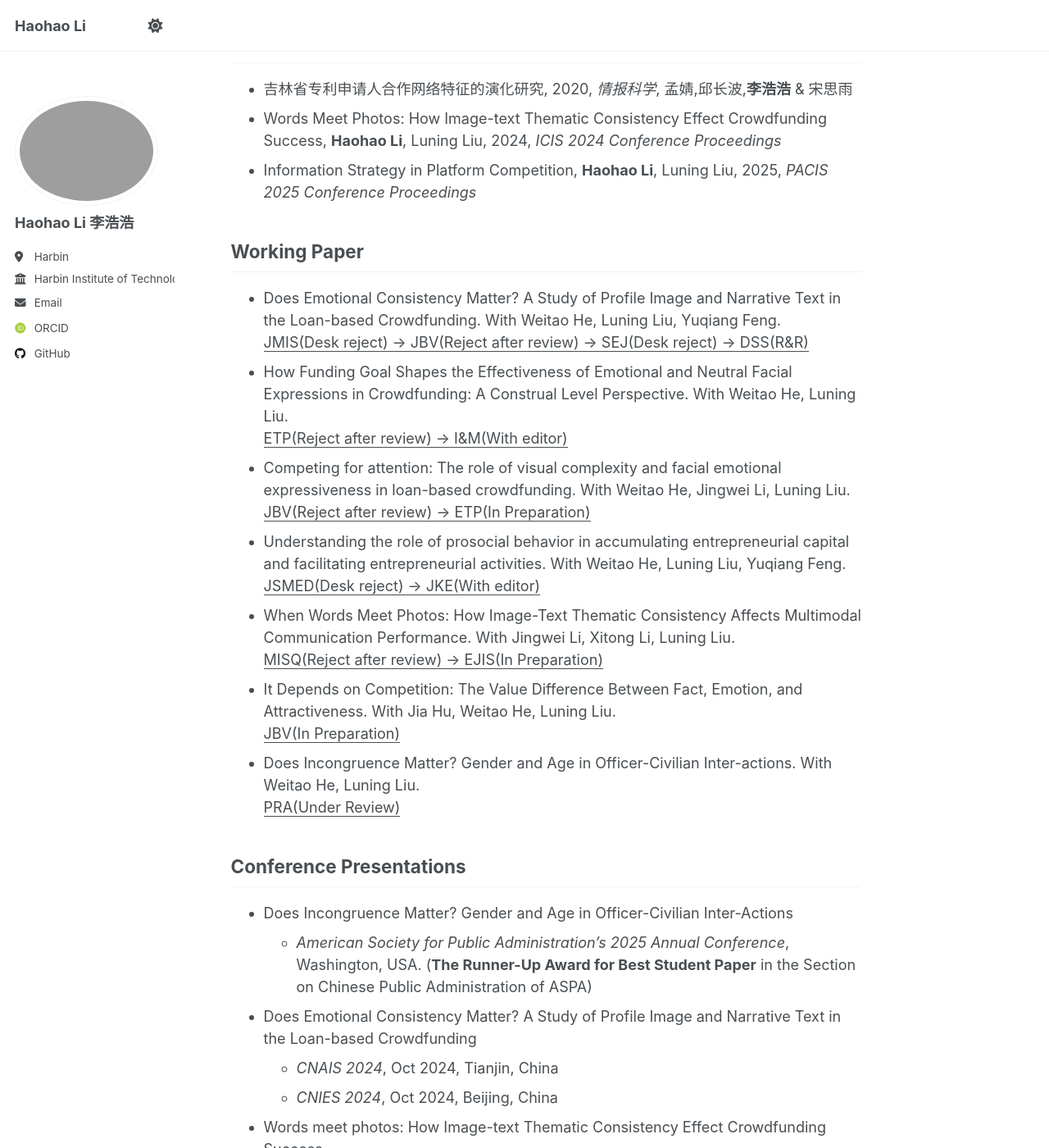
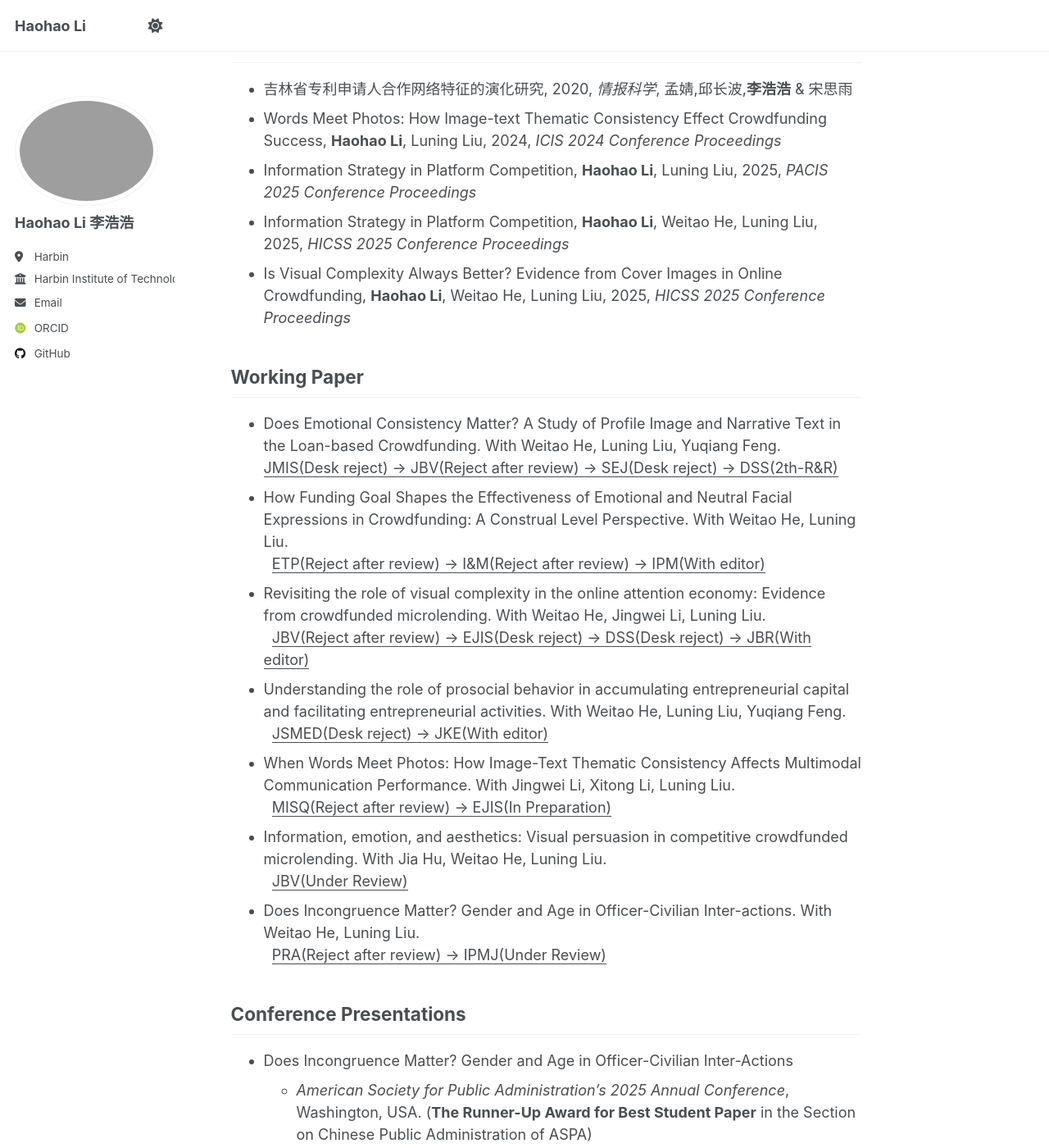
Before and after one commit to Harold9568/Harold9568.github.io, a Jekyll site: the page built from _pages/about.md, in a window 1280 px wide and 1400 px high, scrolled down 1083 px. Shown: the whole window at 82% size. Built offline with Jekyll 4.4.1, drawn with Linux system fonts in a browser that asks for light colours; some web fonts are replaced; some of the changed text lies outside the part shown.

Commit message:
Update about.md

```diff
--- a/_pages/about.md
+++ b/_pages/about.md
@@ -40,23 +40,25 @@ Publications
 - 吉林省专利申请人合作网络特征的演化研究, 2020, _情报科学_, 孟婧,邱长波,**李浩浩** & 宋思雨
 - Words Meet Photos: How Image-text Thematic Consistency Effect Crowdfunding Success, **Haohao Li**, Luning Liu, 2024, _ICIS 2024 Conference Proceedings_
 - Information Strategy in Platform Competition, **Haohao Li**, Luning Liu, 2025, _PACIS 2025 Conference Proceedings_
+- Information Strategy in Platform Competition, **Haohao Li**, Weitao He, Luning Liu, 2025, _HICSS 2025 Conference Proceedings_
+- Is Visual Complexity Always Better? Evidence from Cover Images in Online Crowdfunding, **Haohao Li**, Weitao He, Luning Liu, 2025, _HICSS 2025 Conference Proceedings_
 
 Working Paper
 ------
 - Does Emotional Consistency Matter?  A Study of Profile Image and Narrative Text in the Loan-based Crowdfunding. With Weitao He, Luning Liu, Yuqiang Feng.<br>
-  <u>JMIS(Desk reject) -> JBV(Reject after review) -> SEJ(Desk reject) -> DSS(R&R)</u>
+  <u>JMIS(Desk reject) -> JBV(Reject after review) -> SEJ(Desk reject) -> DSS(2th-R&R)</u>
 - How Funding Goal Shapes the Effectiveness of Emotional and Neutral Facial Expressions in Crowdfunding: A Construal Level Perspective. With Weitao He, Luning Liu.<br>
-  <u>ETP(Reject after review) -> I&M(With editor)</u>
-- Competing for attention: The role of visual complexity and facial emotional expressiveness in loan-based crowdfunding. With Weitao He, Jingwei Li, Luning Liu.<br>
-  <u>JBV(Reject after review) -> ETP(In Preparation)</u>
+  <u>ETP(Reject after review) -> I&M(Reject after review) -> IPM(With editor)</u>
+- Revisiting the role of visual complexity in the online attention economy: Evidence from crowdfunded microlending. With Weitao He, Jingwei Li, Luning Liu.<br>
+  <u>JBV(Reject after review) -> EJIS(Desk reject) -> DSS(Desk reject) -> JBR(With editor)</u>
 - Understanding the role of prosocial behavior in accumulating entrepreneurial capital and facilitating entrepreneurial activities. With Weitao He, Luning Liu, Yuqiang Feng.<br>
   <u>JSMED(Desk reject) -> JKE(With editor)</u>
 - When Words Meet Photos: How Image-Text Thematic Consistency Affects Multimodal Communication Performance. With Jingwei Li, Xitong Li, Luning Liu.<br>
   <u>MISQ(Reject after review) -> EJIS(In Preparation)</u>
-- It Depends on Competition: The Value Difference Between Fact, Emotion, and Attractiveness. With Jia Hu, Weitao He, Luning Liu.<br>
-  <u>JBV(In Preparation)</u>
+- Information, emotion, and aesthetics: Visual persuasion in competitive crowdfunded microlending. With Jia Hu, Weitao He, Luning Liu.<br>
+  <u>JBV(Under Review)</u>
 - Does Incongruence Matter? Gender and Age in Officer-Civilian Inter-actions. With Weitao He, Luning Liu.<br>
-  <u>PRA(Under Review)</u>
+  <u>PRA(Reject after review) -> IPMJ(Under Review)</u>
 
 Conference Presentations
 ------
@@ -76,3 +78,5 @@ Academic Services
 - ICIS2025 Reviewer, Track: Digital Innovation and Entrepreneurship
 - AOM2025 Reviewer, Track: ENT
 - CSWIM2024 Reviewer, Track: Blockchain, DLT and Fintech
+- HICSS2025 Reviewer, Track: CL(Technological Advancements in Digital Collaboration with Generative AI and Large Language Models) & DA(Advancing the Twin Transition: Digital Technologies in Sustainable Service Ecosystems and the Circular Economy)
+- IPM
```
